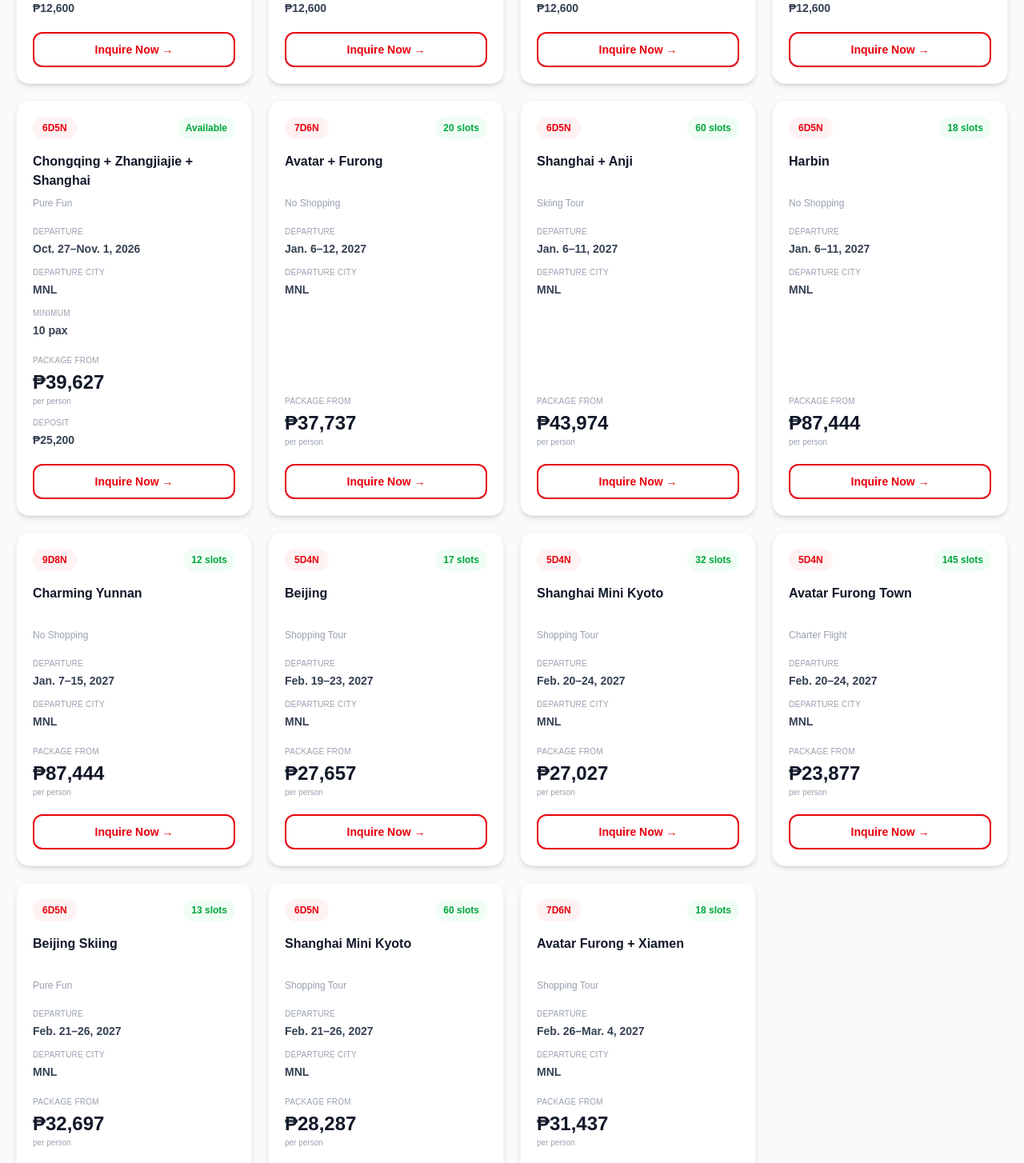
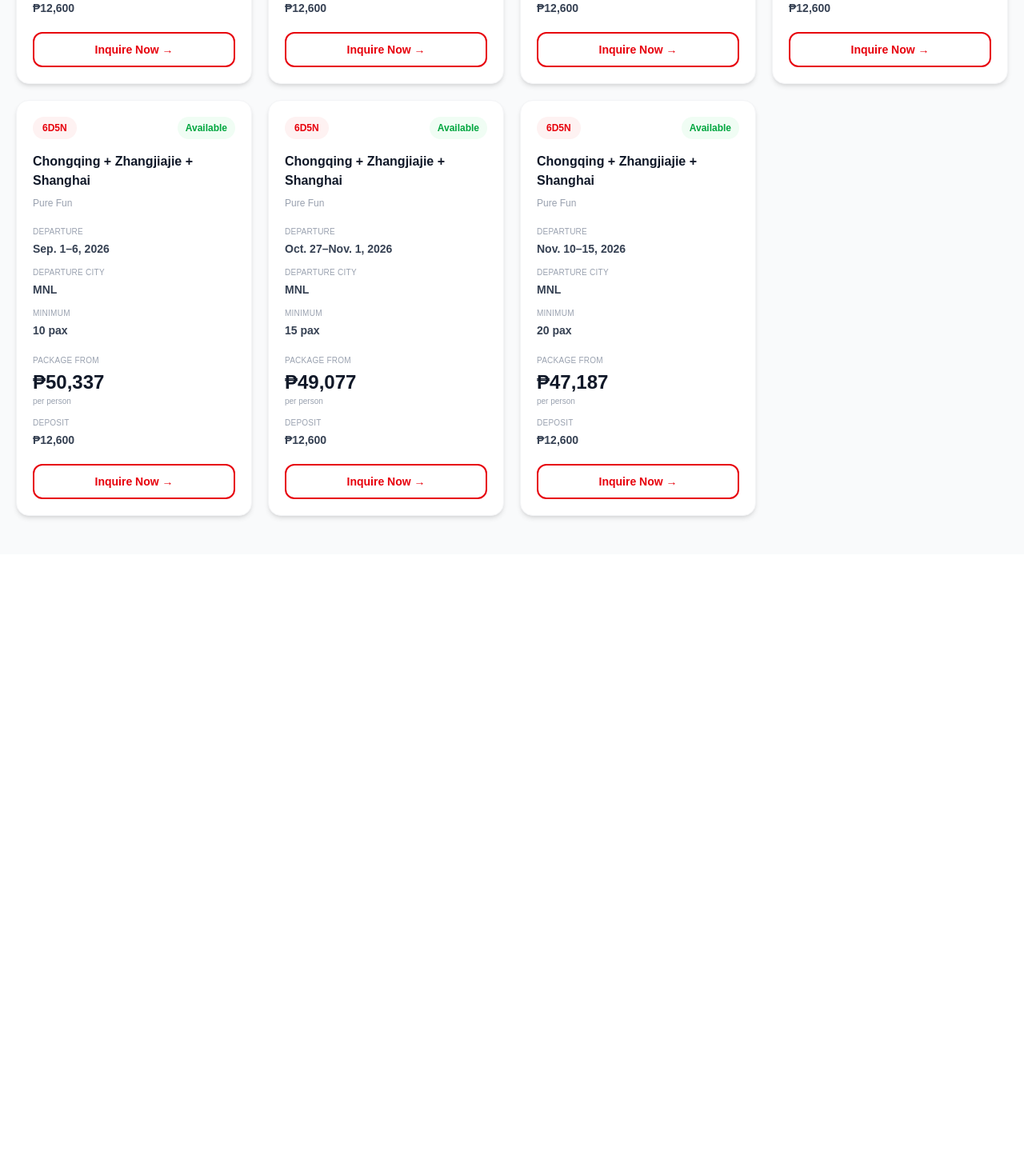
Before and after one commit to chingutravelandtours/chingu-website, a Next.js app: page /china-tours in a window 1280 px wide. Shown: the part 580-2034 px from the top of the page at 80% size. After the commit the page ends 1273 px from the top, so only its background shows below. Built offline with nearby package versions, Linux system fonts and the light colour scheme.

Commit message:
Update page.tsx

```diff
--- a/app/china-tours/page.tsx
+++ b/app/china-tours/page.tsx
@@ -67,114 +67,33 @@ const packages: Package[] = [
     title: "Chongqing + Zhangjiajie + Shanghai",
     subtitle: "Pure Fun",
     duration: "6D5N",
+    dates: "Sep. 1–6, 2026",
+    city: "MNL",
+    price: 799 * USD_TO_PHP,
+    minimum: 10,
+    deposit: 200 * USD_TO_PHP,
+  },
+
+ {
+    title: "Chongqing + Zhangjiajie + Shanghai",
+    subtitle: "Pure Fun",
+    duration: "6D5N",
     dates: "Oct. 27–Nov. 1, 2026",
     city: "MNL",
-    price: 629 * USD_TO_PHP,
-    minimum: 10,
-    deposit: 400 * USD_TO_PHP,
-  },
-
-  // =========================
-  // UOS PACKAGES
-  // =========================
-  {
-    title: "Avatar + Furong",
-    subtitle: "No Shopping",
-    duration: "7D6N",
-    dates: "Jan. 6–12, 2027",
-    city: "MNL",
-    price: 37737,
-    slots: 20,
+    price: 779 * USD_TO_PHP,
+    minimum: 15,
+    deposit: 200 * USD_TO_PHP,
   },
 
   {
-    title: "Shanghai + Anji",
-    subtitle: "Skiing Tour",
-    duration: "6D5N",
-    dates: "Jan. 6–11, 2027",
-    city: "MNL",
-    price: 43974,
-    slots: 60,
-  },
-
-  {
-    title: "Harbin",
-    subtitle: "No Shopping",
-    duration: "6D5N",
-    dates: "Jan. 6–11, 2027",
-    city: "MNL",
-    price: 87444,
-    slots: 18,
-  },
-
-  {
-    title: "Charming Yunnan",
-    subtitle: "No Shopping",
-    duration: "9D8N",
-    dates: "Jan. 7–15, 2027",
-    city: "MNL",
-    price: 87444,
-    slots: 12,
-  },
-
-  {
-    title: "Beijing",
-    subtitle: "Shopping Tour",
-    duration: "5D4N",
-    dates: "Feb. 19–23, 2027",
-    city: "MNL",
-    price: 27657,
-    slots: 17,
-  },
-
-  {
-    title: "Shanghai Mini Kyoto",
-    subtitle: "Shopping Tour",
-    duration: "5D4N",
-    dates: "Feb. 20–24, 2027",
-    city: "MNL",
-    price: 27027,
-    slots: 32,
-  },
-
-  {
-    title: "Avatar Furong Town",
-    subtitle: "Charter Flight",
-    duration: "5D4N",
-    dates: "Feb. 20–24, 2027",
-    city: "MNL",
-    price: 23877,
-    slots: 145,
-  },
-
-  {
-    title: "Beijing Skiing",
+    title: "Chongqing + Zhangjiajie + Shanghai",
     subtitle: "Pure Fun",
     duration: "6D5N",
-    dates: "Feb. 21–26, 2027",
+    dates: "Nov. 10–15, 2026",
     city: "MNL",
-    price: 32697,
-    slots: 13,
-  },
-
-  {
-    title: "Shanghai Mini Kyoto",
-    subtitle: "Shopping Tour",
-    duration: "6D5N",
-    dates: "Feb. 21–26, 2027",
-    city: "MNL",
-    price: 28287,
-    slots: 60,
-  },
-
-  {
-    title: "Avatar Furong + Xiamen",
-    subtitle: "Shopping Tour",
-    duration: "7D6N",
-    dates: "Feb. 26–Mar. 4, 2027",
-    city: "MNL",
-    price: 31437,
-    slots: 18,
+    price: 749 * USD_TO_PHP,
+    minimum: 20,
+    deposit: 200 * USD_TO_PHP,
   },
 ];
 
```
